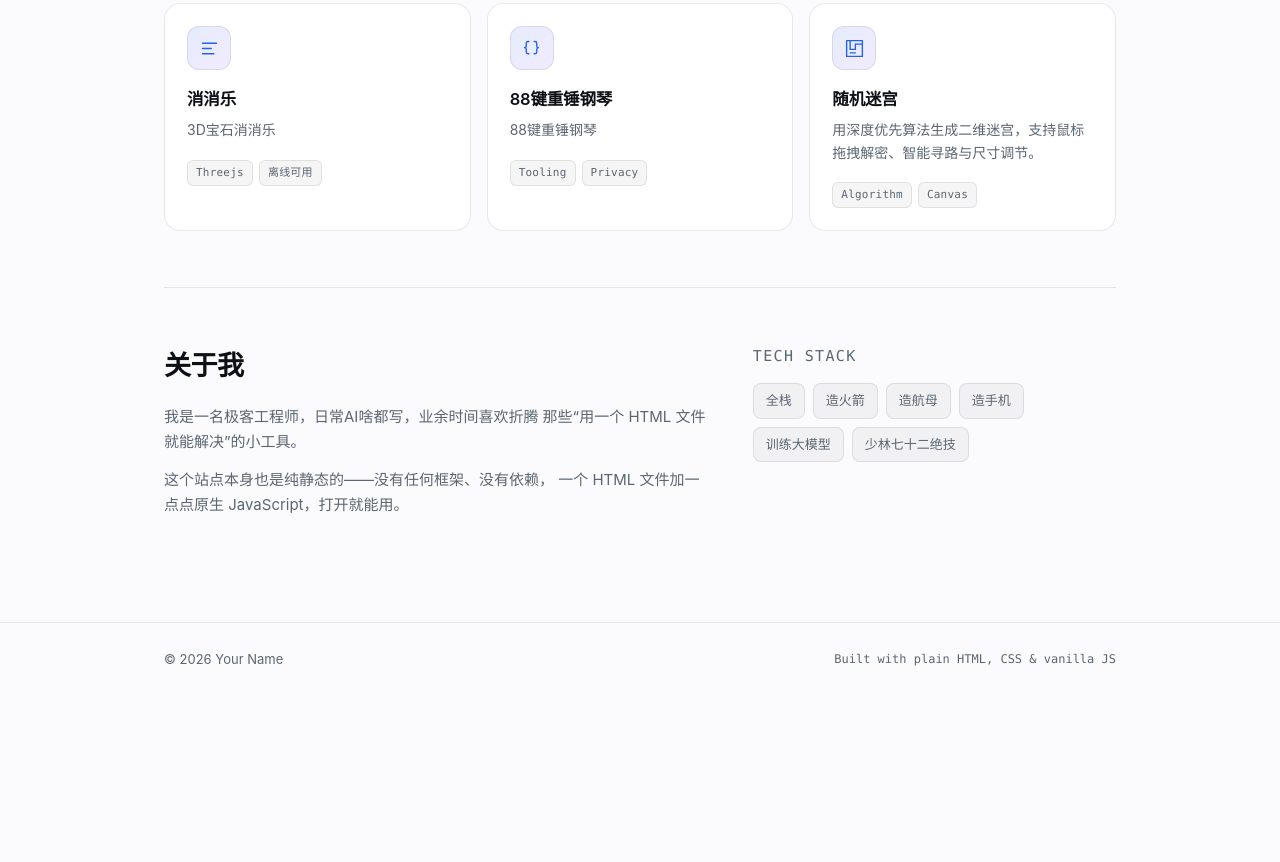
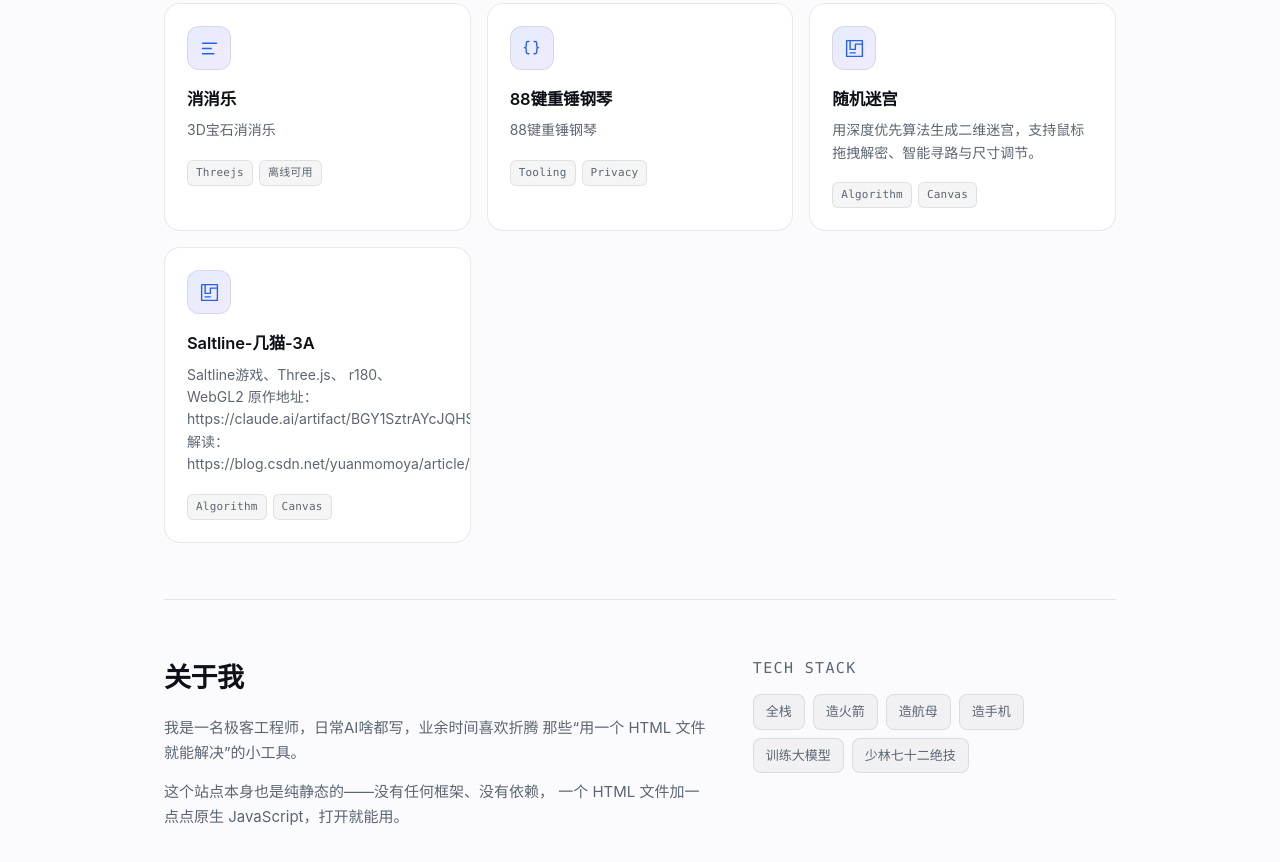
Before and after one commit to daringyun/aiblog, a plain HTML site: page index.html in a window 1280 px wide. Shown: the part 955-1817 px from the top of the page. Before the commit the page ends 1651 px from the top, so only its background shows below. Drawn offline with Linux system fonts and the light colour scheme.

Commit message:
Update index.html

```diff
--- a/index.html
+++ b/index.html
@@ -611,6 +611,24 @@ main { position: relative; z-index: 1; }
           <span class="card-arrow" aria-hidden="true">↗</span>
         </a>
 
+        <a class="card" href="./threejs/jimao-3a.html">
+          <div class="card-icon">
+            <svg viewBox="0 0 24 24" fill="none" stroke="currentColor"
+                 stroke-width="1.6" stroke-linecap="round" stroke-linejoin="round" aria-hidden="true">
+              <path d="M3 3h18v18H3z"/>
+              <path d="M7 3v10h6V7h8"/>
+              <path d="M7 17h6"/>
+            </svg>
+          </div>
+          <h3>Saltline-几猫-3A</h3>
+          <p>Saltline游戏、Three.js、 r180、WebGL2 原作地址：https://claude.ai/artifact/BGY1SztrAYcJQHSsnHHGm</br>
+        解读：https://blog.csdn.net/yuanmomoya/article/details/170519119</p>
+          <div class="card-tags"><span>Algorithm</span><span>Canvas</span></div>
+          <span class="card-arrow" aria-hidden="true">↗</span>
+        </a>
+
+
+
       </div>
     </section>
   </div>
```
